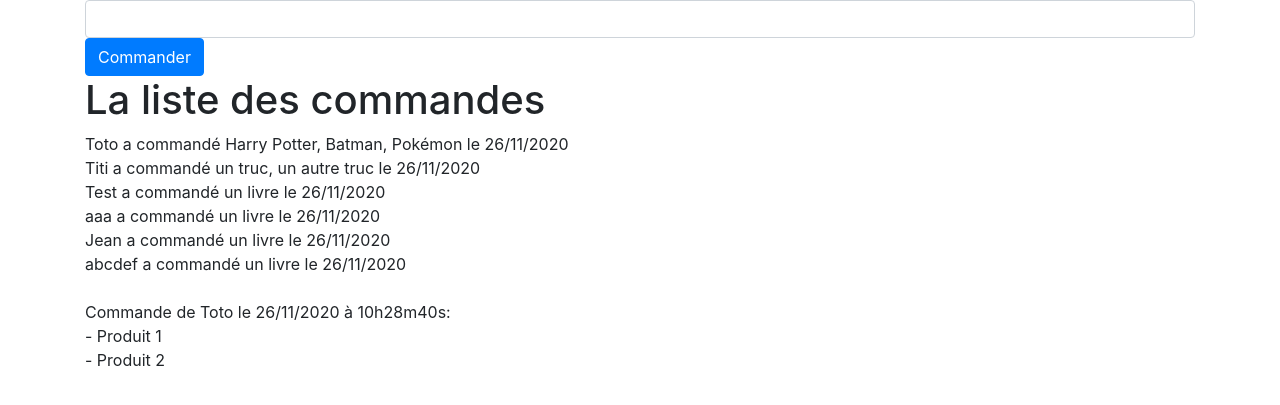
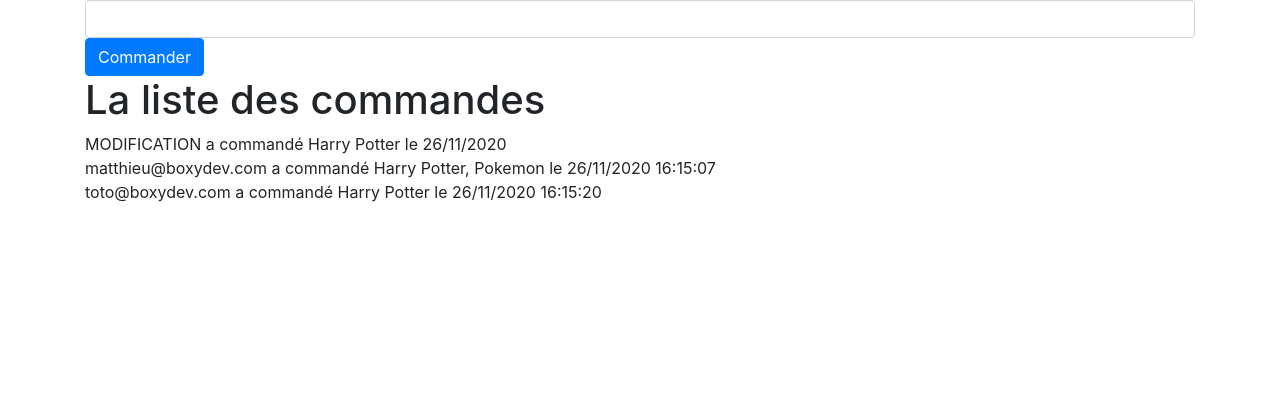
Before and after one commit to cda-cambrai/php, a PHP site: page / in a window 1280 px wide. Shown: the top 405 px of the page. Run offline with PHP 8.4, Linux system fonts and the light colour scheme.

Commit message:
Correction commandes

```diff
--- a/13-traitement-fichiers/index.php
+++ b/13-traitement-fichiers/index.php
@@ -35,7 +35,7 @@ $fichier = fopen('mes-commandes.txt', 'a+');
                 // Si on veut passer à la ligne, on peut utiliser une constante spéciale
                 fwrite($fichier, $prenom.' a commandé un livre le 26/11/2020'.PHP_EOL);
                 // Avec cette ligne, on n'a plus besoin de faire le fopen ni le fwrite
-                file_put_contents('mes-commandes.txt', $prenom.' a commandé un livre le 26/11/2020'.PHP_EOL);
+                file_put_contents('mes-commandes.txt', $prenom.' a commandé un livre le 26/11/2020'.PHP_EOL, FILE_APPEND);
 
                 echo 'Votre commande arrive dans 3 jours';
                 fclose($fichier); // On ferme le fichier, pas vraiment important
--- a/13-traitement-fichiers/mes-commandes.txt
+++ b/13-traitement-fichiers/mes-commandes.txt
@@ -1,10 +1,3 @@
-Toto a commandé Harry Potter, Batman, Pokémon le 26/11/2020
-Titi a commandé un truc, un autre truc le 26/11/2020
-Test a commandé un livre le 26/11/2020
-aaa a commandé un livre le 26/11/2020
-Jean a commandé un livre le 26/11/2020
-abcdef a commandé un livre le 26/11/2020
-
-Commande de Toto le 26/11/2020 à 10h28m40s:
-    - Produit 1
-    - Produit 2
+MODIFICATION a commandé Harry Potter le 26/11/2020
+matthieu@boxydev.com a commandé Harry Potter, Pokemon le 26/11/2020 16:15:07
+toto@boxydev.com a commandé Harry Potter le 26/11/2020 16:15:20
```
Also changed, not shown: 13-traitement-fichiers/admin.php (added, +30 -0 lines), 13-traitement-fichiers/exercice.php (added, +46 -0 lines).
